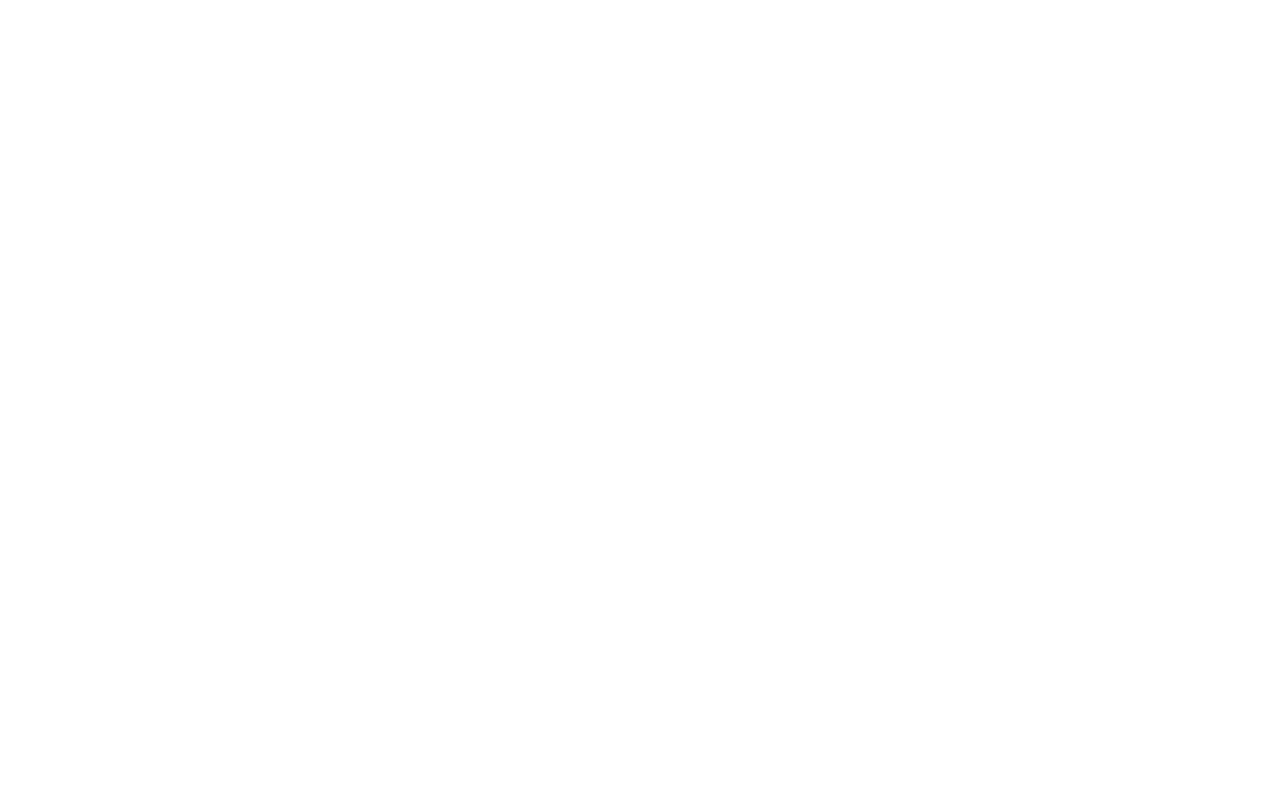
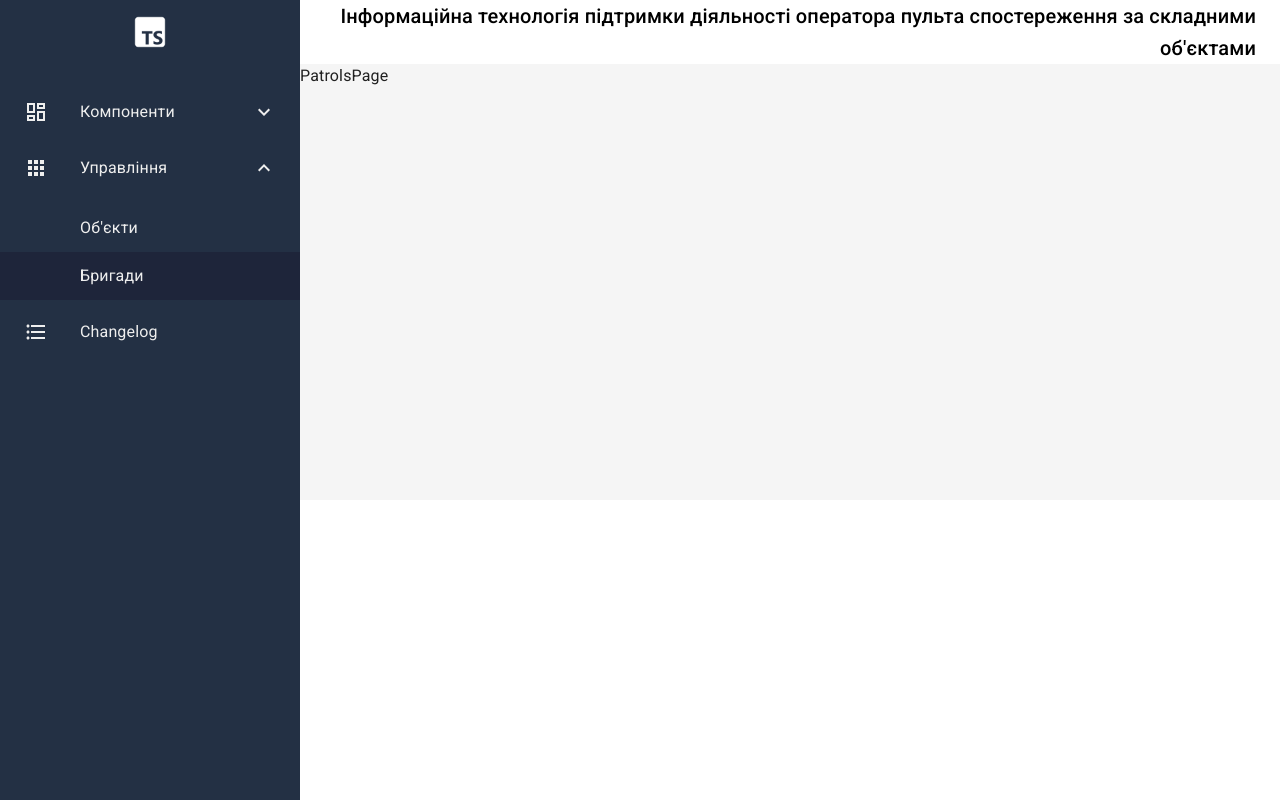
Before and after one commit to Pleasure3899/operator-helper, a React (Create React App) app: page /manage/patrols in a window 1280 px wide. Before the commit this address had no page. Built offline with nearby package versions, Linux system fonts and the light colour scheme.

Commit message:
Adjusted naming of pages

```diff
--- a/src/pages/component/ButtonPage.tsx
+++ /dev/null
@@ -1,9 +0,0 @@
-import React from 'react'
-
-const ButtonPage = () => {
-    return (
-        <div>ButtonPage</div>
-    );
-};
-
-export default ButtonPage;
--- a/src/pages/component/ComponentPageLayout.tsx
+++ b/src/pages/component/ManagePageLayout.tsx
@@ -2,10 +2,10 @@
 
 type Props = {};
 
-const ComponentPageLayout = (props: Props) => {
+const ManagePageLayout = (props: Props) => {
     return (
         <><Outlet /></>
     );
 };
 
-export default ComponentPageLayout;
+export default ManagePageLayout;
--- a/src/pages/component/ManagePage.tsx
+++ b/src/pages/component/ObjectsPage.tsx
@@ -1,7 +1,7 @@
 import NewObjectForm from '../../components/UI/NewObjectForm';
 import ObjectsList from '../../components/UI/ObjectsList';
 
-const ManagePage = () => {
+const ObjectPage = () => {
 
     return (
         <div className="objectspage">
@@ -11,4 +11,4 @@
     );
 };
 
-export default ManagePage;
+export default ObjectPage;
--- /dev/null
+++ b/src/pages/component/PatrolsPage.tsx
@@ -0,0 +1,9 @@
+import React from 'react'
+
+const PatrolsPage = () => {
+    return (
+        <div>PatrolsPage</div>
+    );
+};
+
+export default PatrolsPage;
--- a/src/routes/appRoutes.tsx
+++ b/src/routes/appRoutes.tsx
@@ -5,12 +5,12 @@
 import ChangelogPage from "../pages/changelog/ChangelogPage";
 import AnalyticsPage from "../pages/dashboard/AnalyticsPage";
 import SaasPage from "../pages/dashboard/SaasPage";
-import ComponentPageLayout from "../pages/component/ComponentPageLayout";
+import ManagePageLayout from "../pages/component/ManagePageLayout";
 import DashboardOutlinedIcon from '@mui/icons-material/DashboardOutlined';
 import AppsOutlinedIcon from '@mui/icons-material/AppsOutlined';
 import FormatListBulletedOutlinedIcon from '@mui/icons-material/FormatListBulletedOutlined';
-import AlertPage from "../pages/component/ManagePage";
-import ButtonPage from "../pages/component/ButtonPage";
+import ObjectsPage from "../pages/component/ObjectsPage";
+import PatrolsPage from "../pages/component/PatrolsPage";
 
 
 const appRoutes: RouteType[] = [
@@ -24,7 +24,7 @@
         element: <DashboardPageLayout />,
         state: "dashboard",
         sidebarProps: {
-            displayText: "Dashboard",
+            displayText: "Компоненти",
             icon: <DashboardOutlinedIcon />
         },
         child: [
@@ -38,7 +38,7 @@
                 element: <MapPage />,
                 state: "dashboard.map",
                 sidebarProps: {
-                    displayText: "Map"
+                    displayText: "Мапа"
                 },
             },
             {
@@ -60,28 +60,28 @@
         ]
     },
     {
-        path: "/component",
-        element: <ComponentPageLayout />,
-        state: "component",
+        path: "/manage",
+        element: <ManagePageLayout />,
+        state: "manage",
         sidebarProps: {
-            displayText: "Components",
+            displayText: "Управління",
             icon: <AppsOutlinedIcon />
         },
         child: [
             {
-                path: "/component/manage",
-                element: <AlertPage />,
-                state: "component.manage",
+                path: "/manage/objects",
+                element: <ObjectsPage />,
+                state: "manage.objects",
                 sidebarProps: {
-                    displayText: "Manage"
+                    displayText: "Об'єкти"
                 },
             },
             {
-                path: "/component/button",
-                element: <ButtonPage />,
-                state: "component.button",
+                path: "/manage/patrols",
+                element: <PatrolsPage />,
+                state: "manage.patrols",
                 sidebarProps: {
-                    displayText: "Button"
+                    displayText: "Бригади"
                 }
             }
         ]
```
